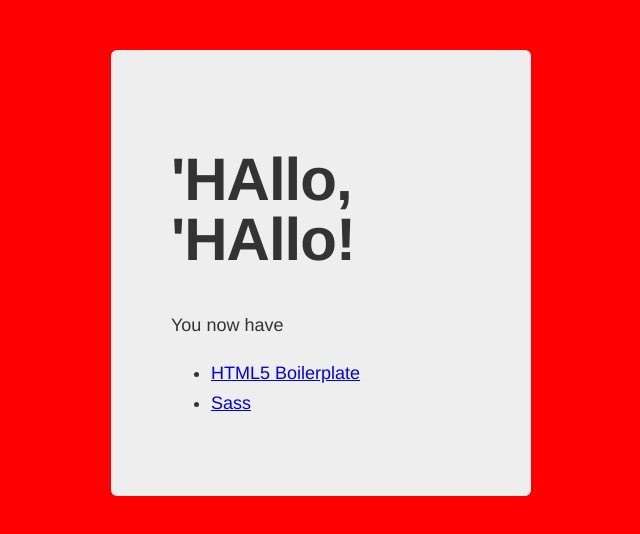
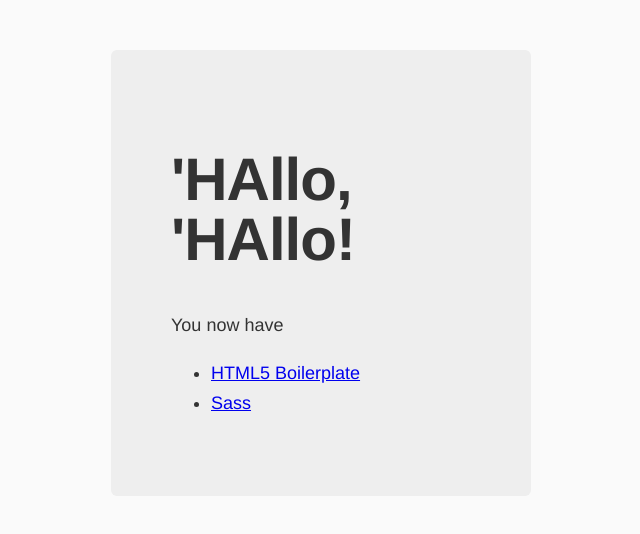
Before and after one commit to sandrotonon/BATHWebComponents, a website: page app/index.html in a window 1280 px wide. Shown: the whole page, without its empty margins (319-959 px from the left). Drawn offline with nearby package versions, Linux system fonts and the light colour scheme; files that its build step writes are made by us from their sources.

Commit message:
Back to default

```diff
--- a/app/styles/main.scss
+++ b/app/styles/main.scss
@@ -2,7 +2,7 @@
 // endbower
 
 body {
-  background: red;
+  background: #fafafa;
   font-family: "Helvetica Neue", Helvetica, Arial, sans-serif;
   color: #333;
 }
```
